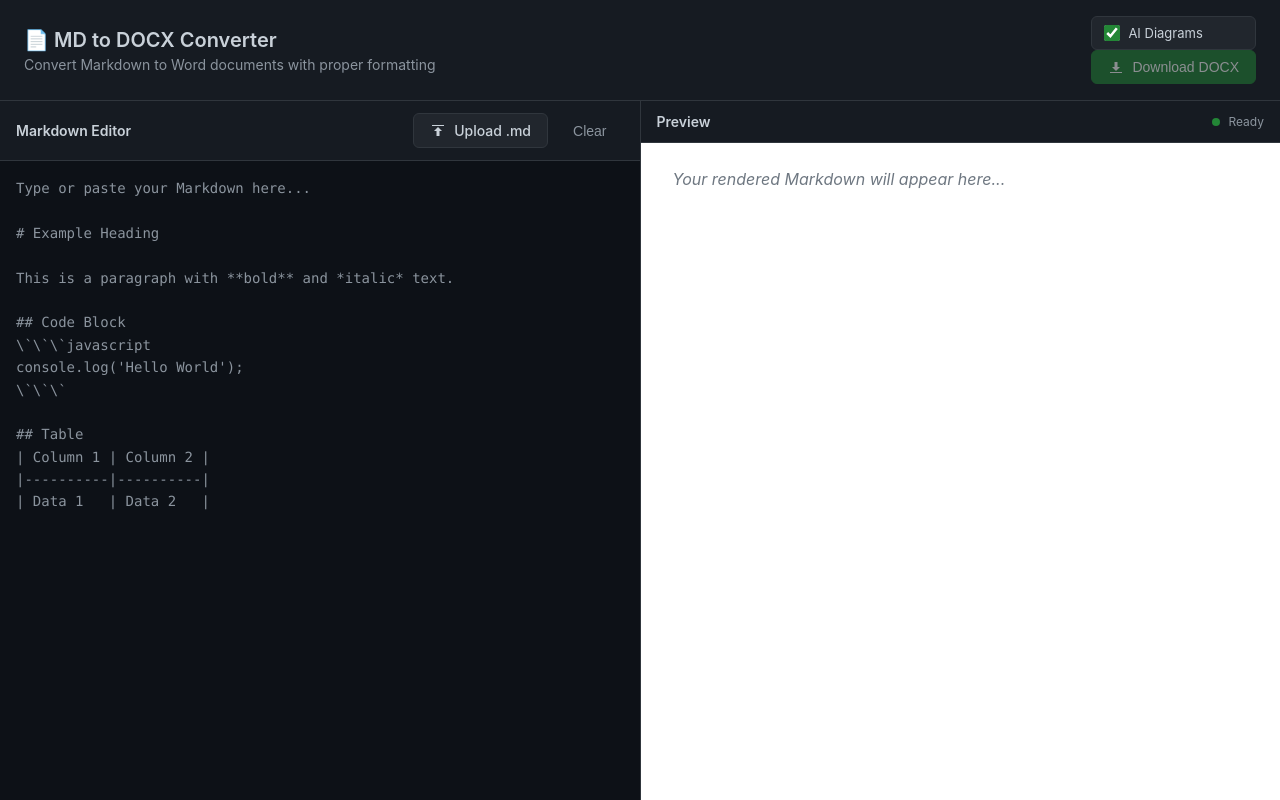
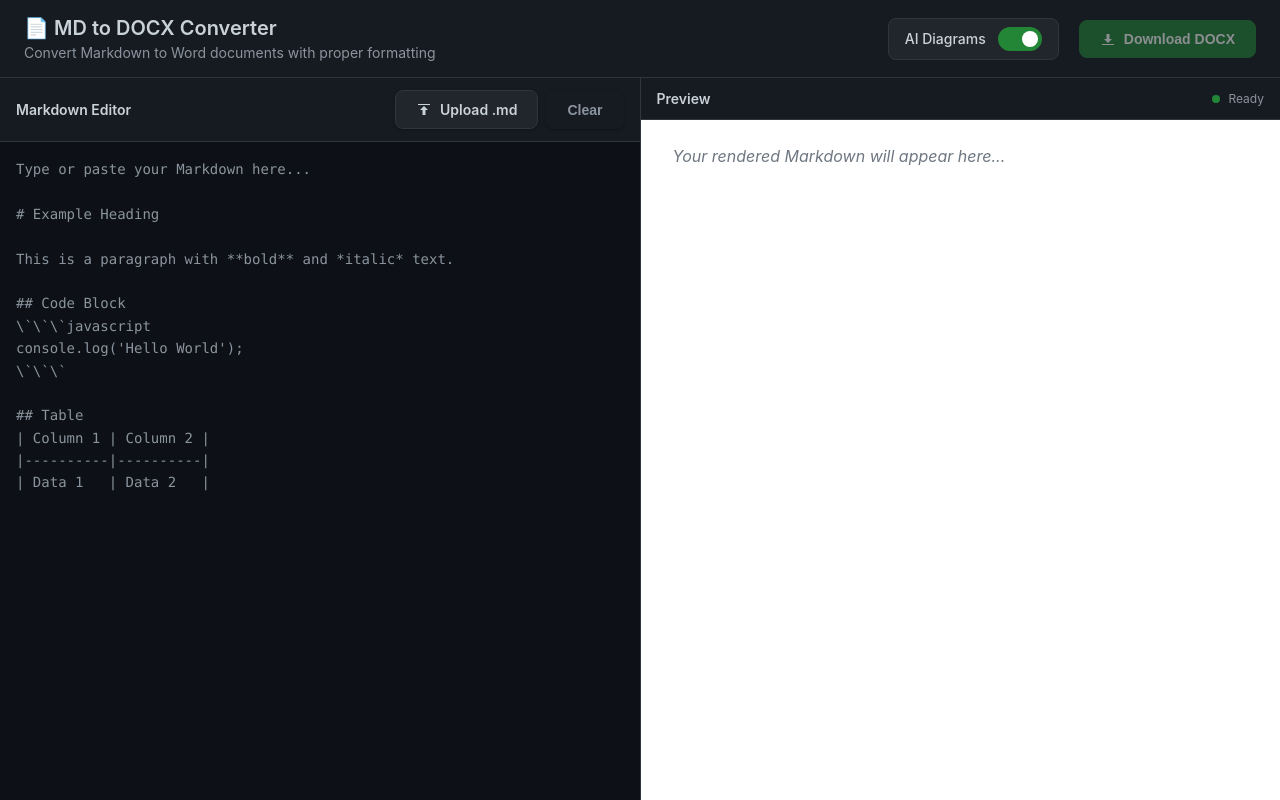
Before and after one commit to ravikantchauhan246/MDtoDOCX, a website: page public/index.html in a window 1280 px wide. Drawn offline with nearby package versions, Linux system fonts and the light colour scheme.

Commit message:
Enhance UI components: update button styles, add toggle switch for AI diagrams, and improve header actions layout

```diff
--- a/public/css/styles.css
+++ b/public/css/styles.css
@@ -52,23 +52,31 @@ body {
     color: var(--text-secondary);
 }
 
+.header-actions {
+    display: flex;
+    align-items: center;
+    gap: 20px;
+}
+
 /* Buttons */
 .btn {
     display: inline-flex;
     align-items: center;
     gap: 8px;
-    padding: 8px 16px;
+    padding: 10px 20px;
     font-size: 14px;
-    font-weight: 500;
-    border-radius: 6px;
+    font-weight: 600;
+    border-radius: 8px;
     border: 1px solid transparent;
     cursor: pointer;
     transition: all 0.2s ease;
+    box-shadow: 0 1px 3px rgba(0, 0, 0, 0.3);
 }
 
 .btn:disabled {
     opacity: 0.5;
     cursor: not-allowed;
+    box-shadow: none;
 }
 
 .btn-primary {
@@ -79,6 +87,13 @@ body {
 
 .btn-primary:hover:not(:disabled) {
     background-color: var(--accent-hover);
+    transform: translateY(-1px);
+    box-shadow: 0 4px 8px rgba(35, 134, 54, 0.4);
+}
+
+.btn-primary:active:not(:disabled) {
+    transform: translateY(0);
+    box-shadow: 0 1px 3px rgba(0, 0, 0, 0.3);
 }
 
 .btn-secondary {
@@ -101,7 +116,87 @@ body {
     background-color: var(--bg-tertiary);
 }
 
-/* AI Toggle */
+/* Toggle Switch Styles */
+.toggle-container {
+    display: flex;
+    align-items: center;
+    gap: 12px;
+    padding: 8px 16px;
+    background-color: var(--bg-tertiary);
+    border: 1px solid var(--border-color);
+    border-radius: 8px;
+    transition: all 0.2s ease;
+}
+
+.toggle-container:hover {
+    border-color: var(--accent-color);
+    background-color: rgba(33, 38, 45, 0.8);
+}
+
+.toggle-label-text {
+    font-size: 14px;
+    font-weight: 500;
+    color: var(--text-primary);
+    user-select: none;
+}
+
+.toggle-switch {
+    position: relative;
+    display: inline-block;
+    width: 44px;
+    height: 24px;
+    cursor: pointer;
+}
+
+.toggle-switch input[type="checkbox"] {
+    opacity: 0;
+    width: 0;
+    height: 0;
+}
+
+.toggle-slider {
+    position: absolute;
+    top: 0;
+    left: 0;
+    right: 0;
+    bottom: 0;
+    background-color: #30363d;
+    border-radius: 24px;
+    transition: all 0.3s ease;
+    border: 2px solid #30363d;
+}
+
+.toggle-slider:before {
+    position: absolute;
+    content: "";
+    height: 16px;
+    width: 16px;
+    left: 2px;
+    bottom: 2px;
+    background-color: #8b949e;
+    border-radius: 50%;
+    transition: all 0.3s ease;
+}
+
+.toggle-switch input:checked + .toggle-slider {
+    background-color: var(--accent-color);
+    border-color: var(--accent-color);
+}
+
+.toggle-switch input:checked + .toggle-slider:before {
+    transform: translateX(20px);
+    background-color: white;
+}
+
+.toggle-switch:hover .toggle-slider {
+    border-color: var(--accent-hover);
+}
+
+.toggle-switch input:focus + .toggle-slider {
+    box-shadow: 0 0 0 3px rgba(35, 134, 54, 0.2);
+}
+
+/* Old toggle styles - remove if present */
 .toggle-label {
     display: flex;
     align-items: center;
--- a/public/index.html
+++ b/public/index.html
@@ -45,10 +45,13 @@
                 <p>Convert Markdown to Word documents with proper formatting</p>
             </div>
             <div class="header-actions">
-                <label class="toggle-label" title="Use AI for diagram conversion (may be slower due to rate limits)">
-                    <input type="checkbox" id="useAIToggle" checked>
-                    <span class="toggle-text"> AI Diagrams </span>
-                </label>
+                <div class="toggle-container">
+                    <span class="toggle-label-text">AI Diagrams</span>
+                    <label class="toggle-switch" title="Use AI for diagram conversion (may be slower due to rate limits)">
+                        <input type="checkbox" id="useAIToggle" checked>
+                        <span class="toggle-slider"></span>
+                    </label>
+                </div>
                 <button id="downloadBtn" class="btn btn-primary" disabled>
                     <svg width="16" height="16" viewBox="0 0 16 16" fill="currentColor">
                         <path d="M8 12l-4-4h2.5V3h3v5H12L8 12z"/>
```
